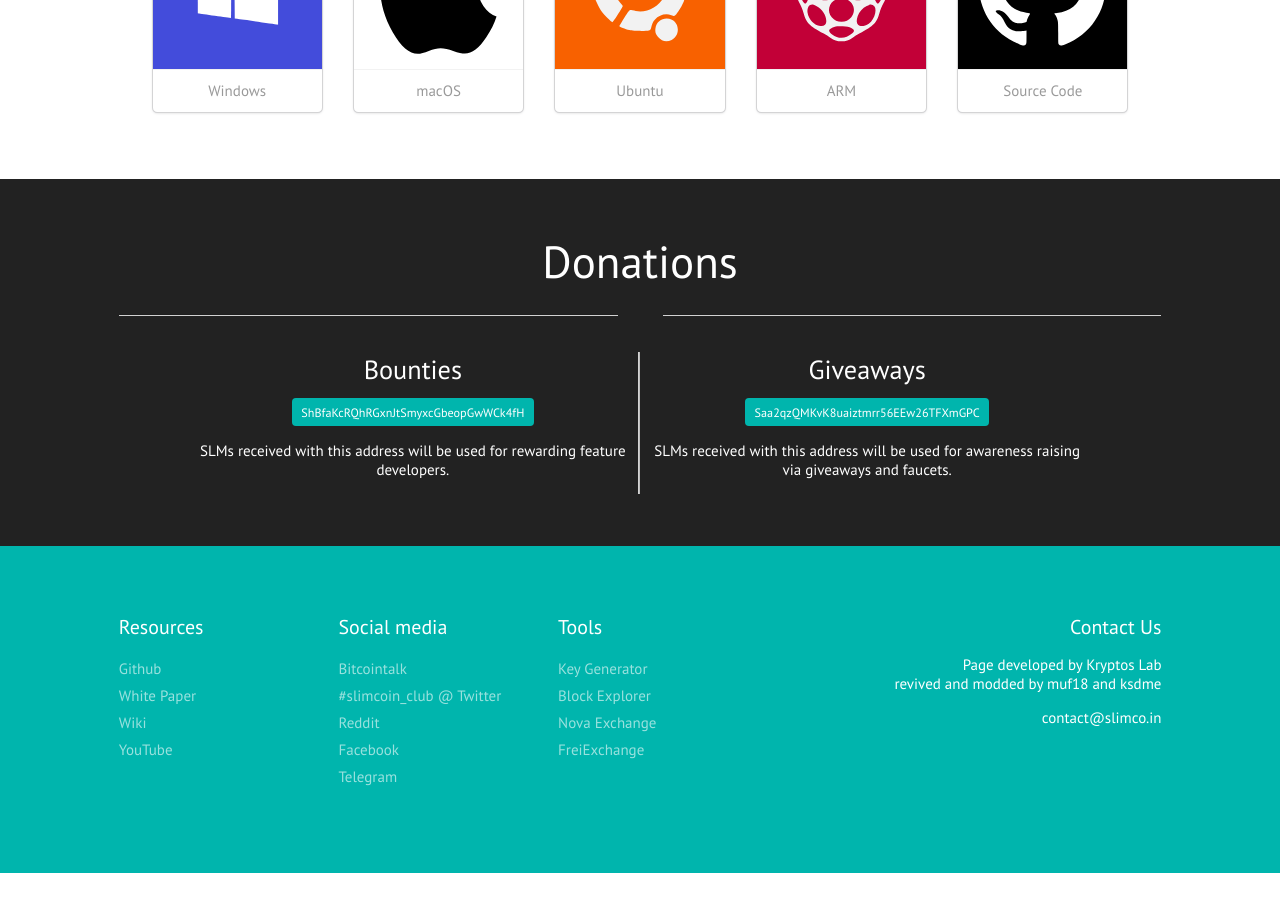
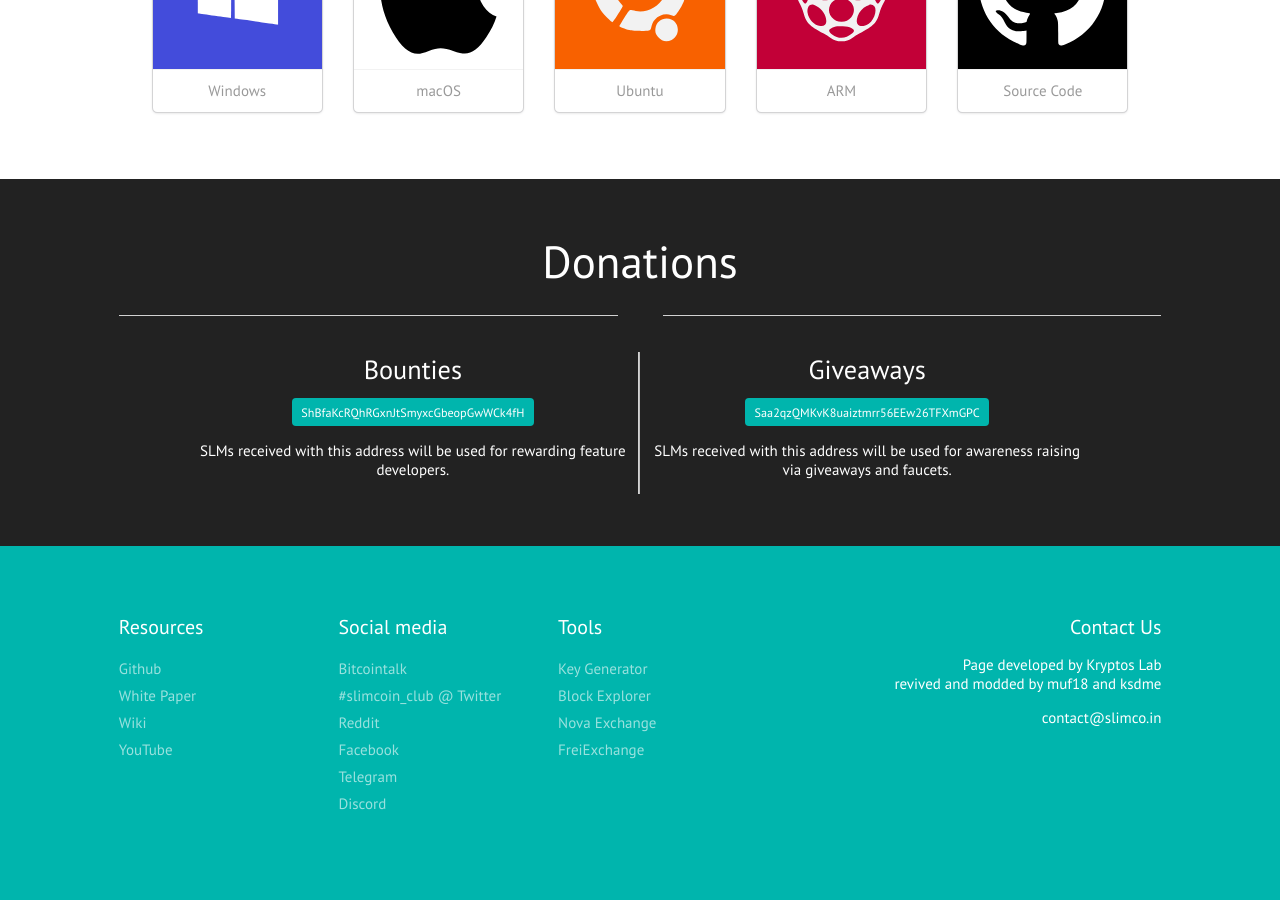
Before and after one commit to slimcoin-project/slimcoin-project.github.io, a Jekyll site: the page built from index.html, in a window 1280 px wide and 900 px high, scrolled down 951 px. Built offline with Jekyll 4.4.1, drawn with Linux system fonts in a browser that asks for light colours; some web fonts are replaced; before the commit the page ends 1824 px from its top, so only the background shows below that.

Commit message:
update info

```diff
--- a/_includes/footer.html
+++ b/_includes/footer.html
@@ -18,7 +18,8 @@
             <a class="item" href="https://twitter.com/Slimcoin_club">#slimcoin_club @ Twitter</a>
             <a class="item"  href="https://www.reddit.com/r/slimcoin/">Reddit</a>
             <a class="item" href="https://www.facebook.com/slimcoin.community">Facebook</a>
-            <a class="item" href="https://t.me/joinchat/AAAAAELTpkxZe9IkIH2jLg">Telegram</a>
+            <a class="item" href="https://t.me/SlimcoinGroup">Telegram</a>
+            <a class="item" href="https://discord.gg/crMHFRJ">Discord</a>
           </div>
         </div>
         <div class="column">
```
